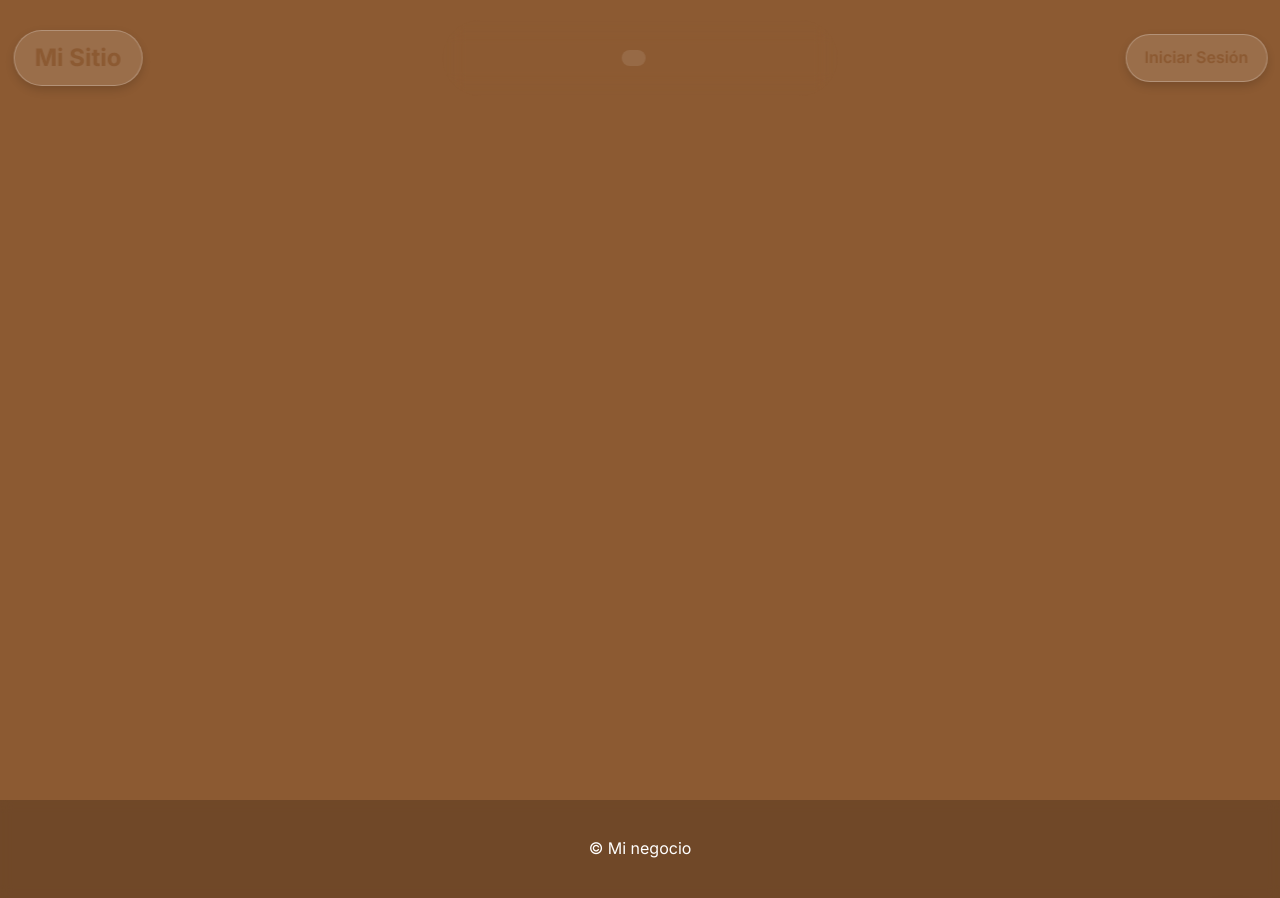
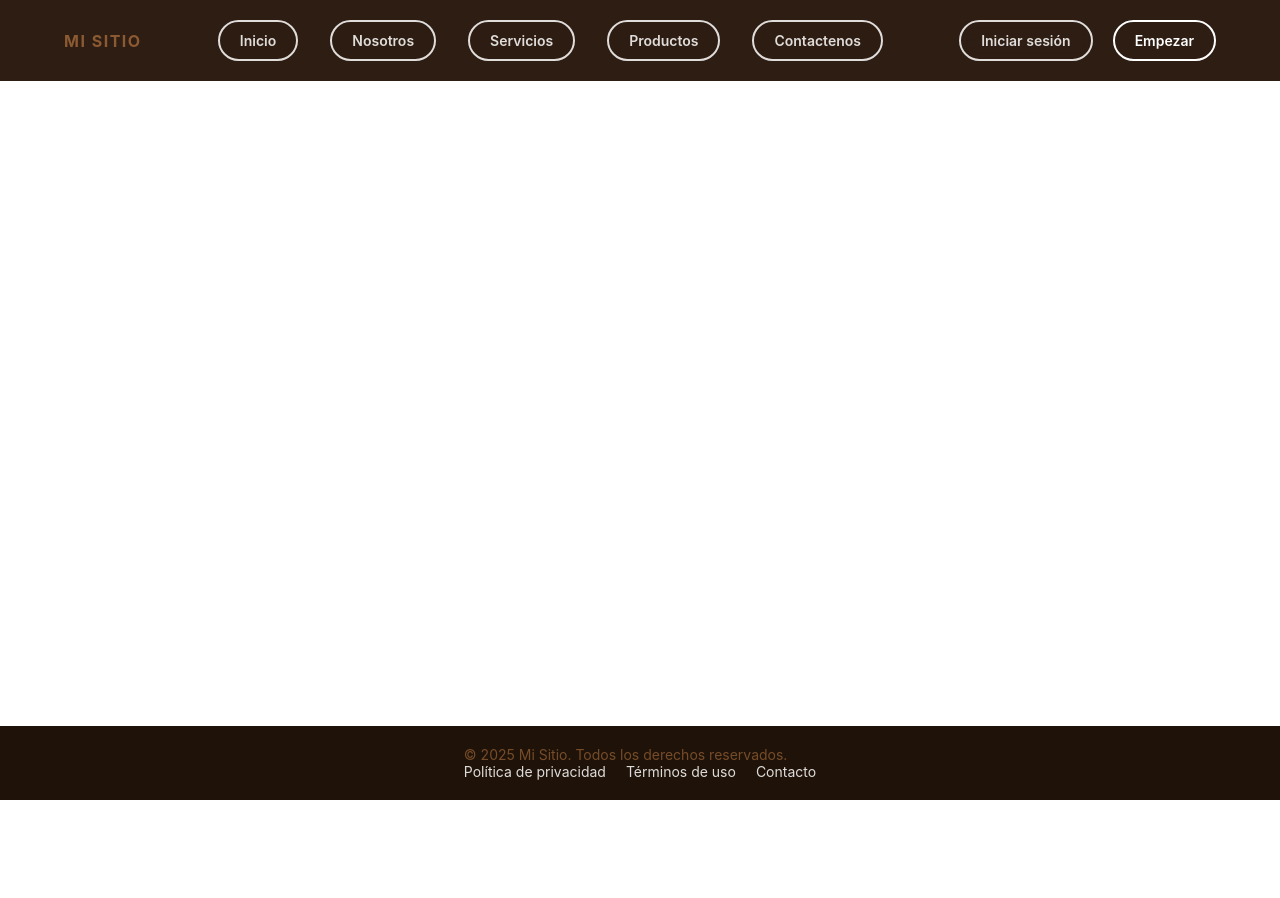
Before and after one commit to AstridCarolinaAr/MONAPP, a Django app: page / in a window 1280 px wide. After the commit the page ends 800 px from the top, so only its background shows below. Run offline with Django 5.2, Linux system fonts and the light colour scheme.

Commit message:
login funcional,falta master por terminar unos retoques

```diff
--- a/Templates/master.html
+++ b/Templates/master.html
@@ -1,51 +1,32 @@
 {% load static %}
-<!DOCTYPE html>
-<html lang="es">
-<head>
-    <meta charset="UTF-8">
-    <title>{% block title %}App{% endblock %}</title>
+<link rel="stylesheet" href="{% static 'core/css/master.css' %}">
+<!-- HEADER -->
+<header class="header">
+    <div class="logo">MI SITIO</div>
 
-    <!-- Tipografía -->
-    <link href="https://fonts.googleapis.com/css2?family=Inter:wght@400;600;700&display=swap" rel="stylesheet">
+    <nav class="nav">
+            <a href="#" class="btn-header">Inicio</a>
+            <a href="#"class="btn-header">Nosotros</a>
+            <a href="#"class ="btn-header">Servicios</a>
+            <a href="#"class ="btn-header">Productos</a>
+            <a href="#"class ="btn-header">Contactenos</a>
+        </div>
+    </nav>
 
-    <!-- CSS -->
-    <link rel="stylesheet" href="{% static 'core/css/master.css' %}">
-</head>
+    <div class="header-actions">
+        <a href="{% url 'usuarios:login' %}" class="login">Iniciar sesión</a>
+        <a href="" class="btn-header">Empezar</a>
+    </div>
+</header>
 
-<body>
-
-<div class="wrapper">
-
-    <!-- Botón accesibilidad -->
-    <button class="btn-accesibilidad">A+</button>
-
-    <!-- HEADER -->
-    <header class="header">
-        <div class="logo">
-            <h1>Mi Sitio</h1>
+<!-- FOOTER -->
+<footer class="footer">
+    <div class="footer-content">
+        <p>&copy; 2025 Mi Sitio. Todos los derechos reservados.</p>
+        <div class="footer-links">
+            <a href="#">Política de privacidad</a>
+            <a href="#">Términos de uso</a>
+            <a href="#">Contacto</a>
         </div>
-
-        <!-- BOTONES DEL MENÚ -->
-        <nav class="header-buttons">
-            {% comment %} <a href="{% url 'core:contabilidad' %}" class="btn-pill">Contabilidad</a>
-            <a href="{% url 'core:servicios' %}" class="btn-pill">Servicios</a>
-            <a href="{% url 'core:productos' %}" class="btn-pill">Productos</a>
-            <a href="{% url 'core:clientes' %}" class="btn-pill">Clientes</a> {% endcomment %}
-        </nav>
-
-        <a href="{% url 'usuarios:login' %}" class="btn-iniciar-sesion">
-            Iniciar Sesión
-        </a>
-    </header>
-
-
-    {% block content %}{% endblock %}
-
-</div>
-
-<footer>
-    <p>© Mi negocio</p>
+    </div>
 </footer>
-
-</body>
-</html>
--- a/static/core/CSS/master.css
+++ b/static/core/CSS/master.css
@@ -1,298 +1,178 @@
-/* -------------------- Tipografía y Body -------------------- */
+/* RESET */
+* {
+    margin: 0;
+    padding: 0;
+    box-sizing: border-box;
+}
+
 html, body {
     height: 100%;
-    margin: 0;
-    font-family: 'Inter', sans-serif;
-    line-height: 1.6;
-    background-color: #8C5A32; /* color de fondo general */
 }
 
-.wrapper {
-    min-height: 100%;
+body {
+    font-family: 'Inter', sans-serif;
+    background: #fff;
+    color: #8C5A32;
     display: flex;
     flex-direction: column;
 }
 
-/* -------------------- Botón de accesibilidad -------------------- */
-.btn-accesibilidad {
-    position: fixed;
-    top: 900px;
-    right: 20px;
-    padding: 10px 20px;
-    color: black;
-    font-weight: 600;
-    cursor: pointer;
-    z-index: 1100;
-
-    /* --- EFECTO VIDRIO / PÍLDORA --- */
-    background: rgba(255, 255, 255, 0.12);         /* transparencia suave */
-    backdrop-filter: blur(10px);                   /* efecto vidrio */
-    -webkit-backdrop-filter: blur(10px);           /* safari */
-    border: 1px solid rgba(255, 255, 255, 0.25);   /* borde transparente */
-    border-radius: 50px;                           /* forma píldora */
-    box-shadow: 0 4px 10px rgba(0,0,0,0.15);       /* sombra suave */
-
-    /* evitar salto de línea */
-    white-space: nowrap;
-
-    transition: background 0.25s ease, transform 0.25s ease;
+/* ---------------- HEADER ---------------- */
+.header {
+    width: 100%;
+    padding: 20px 64px;
+    display: flex;
+    align-items: center;
+    justify-content: space-between;
+    z-index: 100;
+    background: #2e1d13;
+    flex-shrink: 0; /* No se encoge */
 }
 
-.btn-accesibilidad:hover {
-    background: rgba(255, 255, 255, 0.22);
+.logo {
+    font-weight: 700;
+    letter-spacing: 1.5px;
+}
+
+.nav {
+    display: flex;
+    gap: 32px;
+}
+
+.nav a {
+    color: #fff;
+    text-decoration: none;
+    font-size: 14px;
+    opacity: 0.85;
+    transition: opacity 0.3s;
+}
+
+.nav a:hover {
+    opacity: 1;
+}
+
+.header-actions {
+    display: flex;
+    align-items: center;
+    gap: 20px;
+}
+
+.login {
+    color: #fff;
+    text-decoration: none;
+    font-size: 14px;
+    opacity: 0.85;
+}
+
+.btn-header {
+    background: #fff;
+    color: #2e1d13;
+    padding: 10px 18px;
+    border-radius: 4px;
+    text-decoration: none;
+    font-weight: 600;
+    transition: transform 0.3s;
+}
+
+.btn-header:hover {
+    transform: translateY(-2px);
+}
+
+/* ---------------- FOOTER ---------------- */
+.footer {
+    width: 100%;
+    padding: 20px 64px;
+    background: #1f1309;
+    display: flex;
+    flex-direction: column;
+    align-items: center;
+    gap: 12px;
+    margin-top: auto; /* Esto empuja el footer hacia abajo */
+}
+
+.footer-content p {
+    font-size: 14px;
+    opacity: 0.8;
+}
+
+.footer-links {
+    display: flex;
+    gap: 20px;
+}
+
+.footer-links a {
+    color: #fff;
+    text-decoration: none;
+    font-size: 14px;
+    opacity: 0.85;
+}
+
+.footer-links a:hover {
+    opacity: 1;
+}
+
+/* ---------------- RESPONSIVE ---------------- */
+@media (max-width: 900px) {
+    .nav {
+        display: none;
+    }
+
+    .header {
+        padding: 20px 32px;
+    }
+
+    .footer {
+        padding: 20px 32px;
+    }
+}
+/* ---------------- BOTONES HEADER ---------------- */
+/* ---------------- BOTONES HEADER (efecto vidrio permanente) ---------------- */
+.btn-header, .login {
+    padding: 10px 20px;
+    border-radius: 50px; /* forma de pastilla */
+    font-weight: 600;
+    font-size: 14px;
+    text-decoration: none;
+    display: inline-block;
+    text-align: center;
+    border: 2px solid rgba(255, 255, 255, 0.6); /* borde semitransparente */
+    background: rgba(255, 255, 255, 0.1); /* fondo semi-transparente */
+    backdrop-filter: blur(8px); /* efecto vidrio */
+    -webkit-backdrop-filter: blur(8px); /* soporte Safari */
+    color: #fff;
+    transition: all 0.3s ease;
+    cursor: pointer;
+}
+
+/* Hover opcional: solo resalta un poco */
+.btn-header:hover, .login:hover {
+    background: rgba(255, 255, 255, 0.15); /* un poco más visible */
+    border-color: rgba(255, 255, 255, 0.8);
     transform: translateY(-2px);
 }
 
 
-.btn-accesibilidad:hover {
-    background: #8C5A32;
-}
 
-/* -------------------- Header -------------------- */
-/* Header sólido sin transparencia */
-.header {
-    position: fixed;
-    top: 20px;
-    left: 50%;
-    transform: translateX(-50%);
-    padding: 10px 30px;
-    border-radius: 50px;
-    display: flex;
-    align-items: center;
-    gap: 20px;
-    z-index: 1000;
-    background-color: #7B4F30; /* color sólido */
-    backdrop-filter: none;      /* quita el blur */
-    -webkit-backdrop-filter: none;
-    box-shadow: none;
-}
-
-.header .logo h1 {
-    margin: 0;
-    font-size: 1.5rem;
-    color: #8C5A32;
-    left: -459px;
-    position: relative;
-
-    /* --- EFECTO PÍLDORA / VIDRIO --- */
-    padding: 8px 20px;
-    border-radius: 50px;
-    font-weight: 700;
-    white-space: nowrap;               /* evita salto de línea */
-    background: rgba(255, 255, 255, 0.12);      /* fondo translúcido */
-    backdrop-filter: blur(10px);                /* efecto vidrio */
-    -webkit-backdrop-filter: blur(10px);        /* safari */
-    border: 1px solid rgba(255, 255, 255, 0.25); /* borde transparente */
-    box-shadow: 0 4px 10px rgba(0,0,0,0.15);     /* sombra suave */
-
-    cursor: pointer;
-    transition: background 0.3s, transform 0.2s;
-}
-
-/* Hover */
-.header .logo h1:hover {
-    background: rgba(255, 255, 255, 0.22);
-    transform: translateY(-2px);
-}
-
-/* -------------------- Botón iniciar sesión -------------------- */
-.btn-iniciar-sesion {
-    text-decoration: none;
-    color: #8C5A32;
-    padding: 10px 18px;
-    font-weight: 600;
-    border-radius: 50px; /* píldora */
-    position: relative;
-    left: 460px;
-    display: inline-block;
-    white-space: nowrap;
-
-    /* --- EFECTO VIDRIO --- */
-    background: rgba(255, 255, 255, 0.12);         /* capa translúcida */
-    backdrop-filter: blur(10px);                  /* desenfoque del fondo */
-    -webkit-backdrop-filter: blur(10px);          /* safari */
-    border: 1px solid rgba(255, 255, 255, 0.25);  /* borde translúcido */
-    box-shadow: 0 4px 10px rgba(0,0,0,0.15);      /* sombra suave */
-
-    transition: background 0.25s ease, transform 0.25s ease;
-}
-
-.btn-iniciar-sesion:hover {
-    background: rgba(255, 255, 255, 0.22);
-    transform: translateY(-2px);
+/* Botón principal */
+.btn-header {
+    background: #2e1d13; /* fondo oscuro */
+    color: #fff; /* texto blanco */
+    border: 2px solid #fff; /* borde blanco */
 }
 
 
-/* -------------------- Menú principal -------------------- */
-.nav-menu ul {
-    list-style: none;
-    display: flex;
-    margin: 0;
-    padding: 0;
+
+/* Botón login secundario */
+.login {
+    background: transparent;
+    color: #fff;
+    border: 2px solid #fff;
+    opacity: 0.85;
 }
 
-.nav-menu li {
-    position: relative;
-}
-
-.nav-menu > ul > li {
-    margin-right: 20px;
-}
-
-/* Links del menú */
-.nav-menu a {
-    text-decoration: none;
-    color: #fff;
-    padding: 10px 12px;
-    display: block;
-    font-weight: 600;
-    transition: background 0.25s, color 0.25s;
-}
-
-.nav-menu a:hover {
-    background: #7B4F30;
-    color: #fff;
-    border-radius: 4px;
-}
-
-/* -------------------- Submenú -------------------- */
-.submenu {
-    display: none;
-    position: absolute;
-    top: 100%;
-    left: 0;
-    padding: 0;
-    min-width: 200px;
-    z-index: 1000;
-    background: transparent;
-}
-
-.submenu li {
-    margin: 0;
-}
-
-.submenu li a {
-    color: #0a6d2c;
-    padding: 8px 16px;
-    display: block;
-    background: transparent;
-    border-radius: 4px;
-    transition: background 0.25s, color 0.25s;
-}
-
-.submenu li a:hover {
-    background: #196d32;
-    color: #fff;
-}
-
-.has-submenu:hover .submenu {
-    display: block;
-}
-
-/* -------------------- Hero -------------------- */
-.hero {
-    padding: 120px 20px 40px 20px;
-    text-align: center;
+.login:hover {
     background: #fff;
-    flex: 1;
-}
-
-.hero h1 {
-    font-size: 2.8rem;
-    margin-bottom: 16px;
-}
-
-.hero p {
-    font-size: 1.1rem;
-    max-width: 600px;
-    margin: 0 auto;
-    color: #fff;
-}
-
-/* -------------------- Sección de Servicios -------------------- */
-.services {
-    display: grid;
-    grid-template-columns: repeat(auto-fit, minmax(250px, 1fr));
-    gap: 24px;
-    padding: 40px 20px;
-    justify-items: center;
-    flex: 1;
-}
-
-.btn {
-    display: inline-block;
-    padding: 14px 24px;
-    background: #7B4F30;
-    color: white;
-    text-decoration: none;
-    font-weight: 600;
-    border: none;
-    border-radius: 4px;
-    transition: background 0.25s ease, transform 0.25s ease;
-}
-
-.btn:hover {
-    background: #8C5A32;
+    color: #2e1d13;
+    opacity: 1;
     transform: translateY(-2px);
 }
-
-/* -------------------- Footer -------------------- */
-footer {
-    text-align: center;
-    padding: 20px;
-    color: #fff;
-    background: rgba(0,0,0,0.2); /* semi-transparente */
-    backdrop-filter: blur(6px);
-    -webkit-backdrop-filter: blur(6px);
-}
-/* -------------------- Header flotante centrado -------------------- */
-.header {
-    position: fixed;
-    top: 20px;              /* separación del borde superior */
-    left: 50%;              /* centrado horizontal */
-    transform: translateX(-50%);
-    backdrop-filter: blur(10px);
-    -webkit-backdrop-filter: blur(10px);
-    padding: 10px 30px;
-    border-radius: 50px;     /* bordes redondeados tipo pill */
-    display: flex;
-    align-items: center;
-    gap: 20px;              /* separación entre logo y botones */
-    z-index: 1000;
-    background: transparent;
-}
-
-/* -------------------- Botones tipo pill -------------------- */
-.header-buttons {
-    display: flex;
-    gap: 12px;
-    align-items: center;
-
-    /* Fondo translúcido tipo vidrio */
-    background: rgba(255, 255, 255, 0.1); /* transparencia */
-    backdrop-filter: blur(8px);           /* efecto de desenfoque del fondo */
-    -webkit-backdrop-filter: blur(8px);   /* soporte Safari */
-    border-radius: 50px;                  /* bordes tipo píldora */
-    padding: 8px 12px;                    /* espacio interno */
-}
-
-
-/* Botones tipo pill con borde/transparencia */
-.btn-pill {
-    text-decoration: none;
-    background: rgba(255,255,255,0.1); /* borde/transparencia solo aquí */
-    color: #8C5A32;
-    padding: 8px 20px;
-    border: 2px solid rgba(255,255,255,0.3); /* ejemplo de borde transparente */
-    border-radius: 50px;
-    font-weight: 600;
-    transition: background 0.3s, transform 0.2s, box-shadow 0.2s;
-    box-shadow: 0 4px 10px rgba(0,0,0,0.2); /* sombra opcional */
-}
-
-
-.btn-pill:hover {
-    background: rgba(255,255,255,0.2);
-    transform: translateY(-2px);
-    box-shadow: 0 6px 14px rgba(0,0,0,0.25);
-}
```
Also changed, not shown: usuarios/static/usuarios/css/login.css (+20 -3 lines), usuarios/static/usuarios/js/login.js (+41 -10 lines), usuarios/templates/usuarios/login.html (+13 -5 lines), usuarios/static/logo.png (deleted), usuarios/static/logo1.png (deleted).
